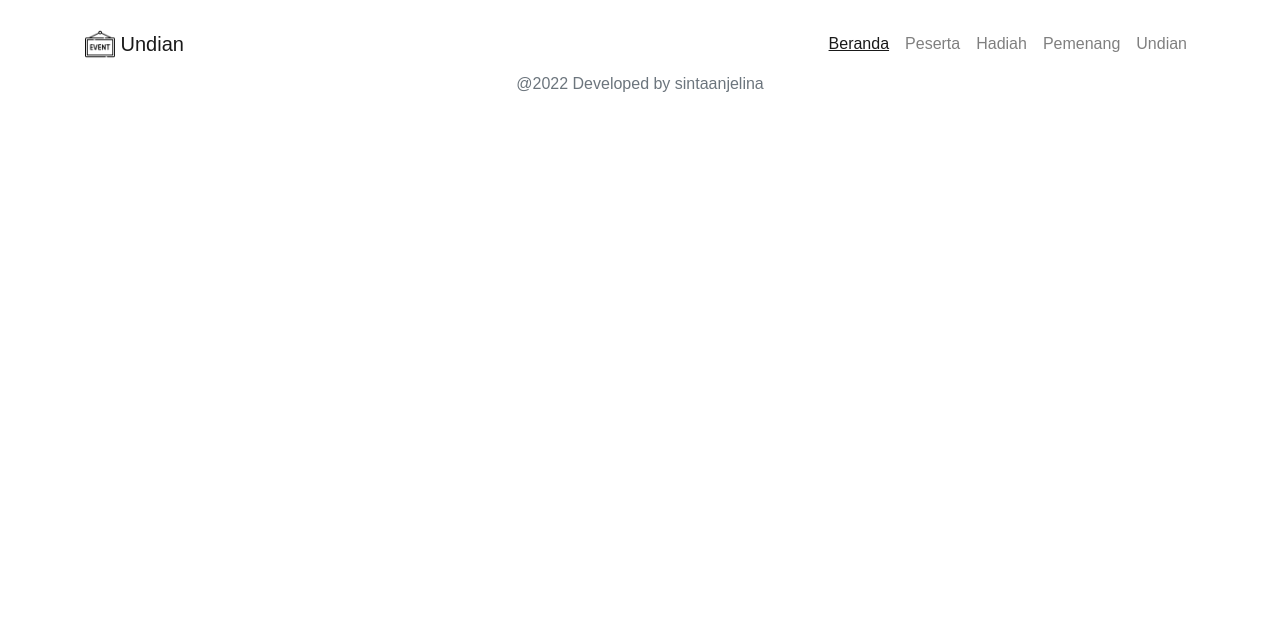
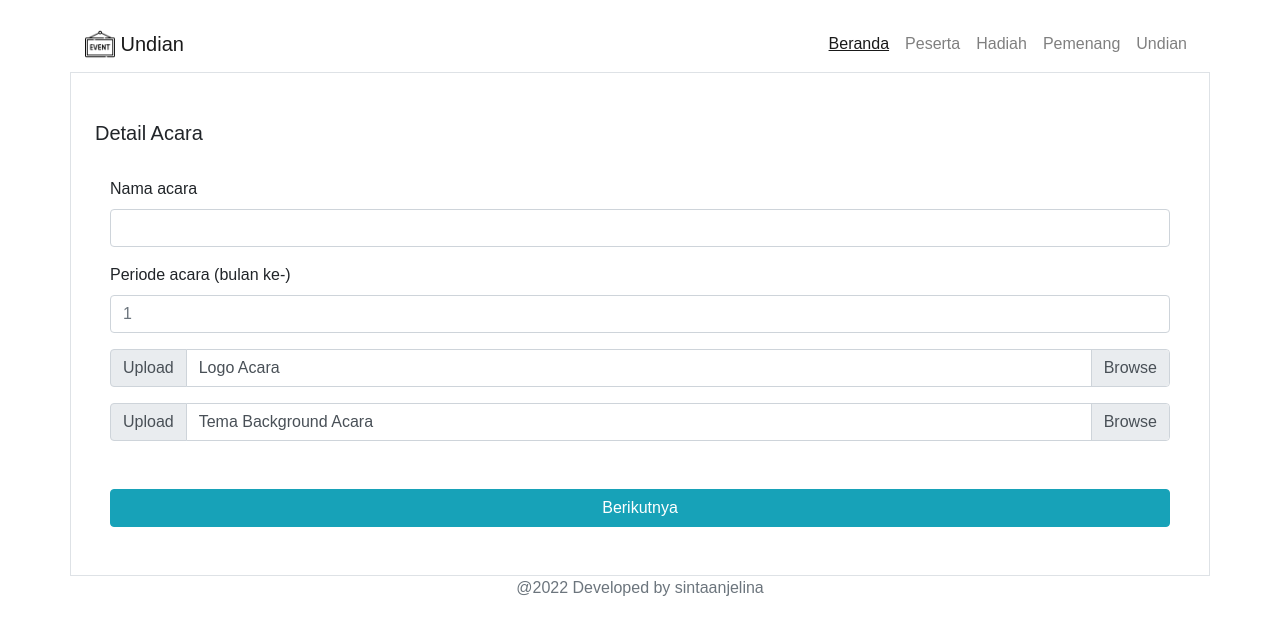
Before and after one commit to sintaanjelina/lucky_draw, a Flask app: page /beranda in a window 1280 px wide. Shown: the top 635 px of the page. Run offline with Flask 2, Linux system fonts and the light colour scheme; some libraries are stand-ins or nearby versions; some web fonts are replaced.

Commit message:
Create event input details in home

```diff
--- a/web-app/templates/home.html
+++ b/web-app/templates/home.html
@@ -1,2 +1,41 @@
 {% include 'header.html'%}
+<main>
+    <div class="container px-4 border">
+        <h5 class="pt-5 pb-4 ">Detail Acara</h5>
+        <form id="event-details">
+            <div class="col-sm-12">
+                <div class="form-group">
+                    <label for="input-event-name">Nama acara</label>
+                    <input type="text" class="form-control" id="input-event-name">
+                </div>
+                <div class="form-group">
+                    <label for="input-event-period">Periode acara (bulan ke-)</label>
+                    <input type="number" class="form-control" id="input-event-period" min="1" max="12" placeholder="1">
+                </div>
+                <div class="input-group mb-3">
+                    <div class="input-group-prepend">
+                        <span class="input-group-text" id="input-event-logo-info">Upload</span>
+                    </div>
+                    <div class="custom-file">
+                        <input type="file" class="custom-file-input" id="input-event-logo"
+                            aria-describedby="input-event-logo-info" accept="image/jpg,image/jpeg, image/png">
+                        <label class="custom-file-label" for="input-event-logo">Logo Acara</label>
+                    </div>
+                </div>
+                <div class="input-group mb-3">
+                    <div class="input-group-prepend">
+                        <span class="input-group-text" id="input-event-bg-info">Upload</span>
+                    </div>
+                    <div class="custom-file">
+                        <input type="file" class="custom-file-input" id="input-event-bg"
+                            aria-describedby="input-event-bg-info" accept="image/jpg,image/jpeg, image/png">
+                        <label class="custom-file-label" for="input-event-bg">Tema Background Acara</label>
+                    </div>
+                </div>
+
+                <button type="submit" class="my-5 btn  btn-block btn-info">Berikutnya</button>
+            </div>
+        </form>
+    </div>
+</main>
 {% include 'footer.html'%}
--- a/web-app/templates/lucky_draw.html
+++ b/web-app/templates/lucky_draw.html
@@ -12,8 +12,8 @@
                     </select>
                 </div>
                 <div class="form-group">
-                    <label for="mode">Lama waktu per putaran undian otomatis (detik)</label>
-                    <input type="number" class="form-control" id="input-time-draw" min="1" placeholder="1">
+                    <label for="input-time-draw>Lama waktu per putaran undian otomatis (detik)</label>
+                    <input type=" number" class="form-control" id="input-time-draw" min="1" placeholder="1">
                 </div>
                 <div class="form-group">
                     <label for="input-type">Jenis undian</label>
@@ -24,7 +24,7 @@
                     </select>
                 </div>
 
-                <button type="submit" class="my-5 btn  btn-block btn-primary">Mulai Undian</button>
+                <button type="submit" class="my-5 btn  btn-block btn-info">Mulai Undian</button>
             </div>
         </form>
     </div>
```
